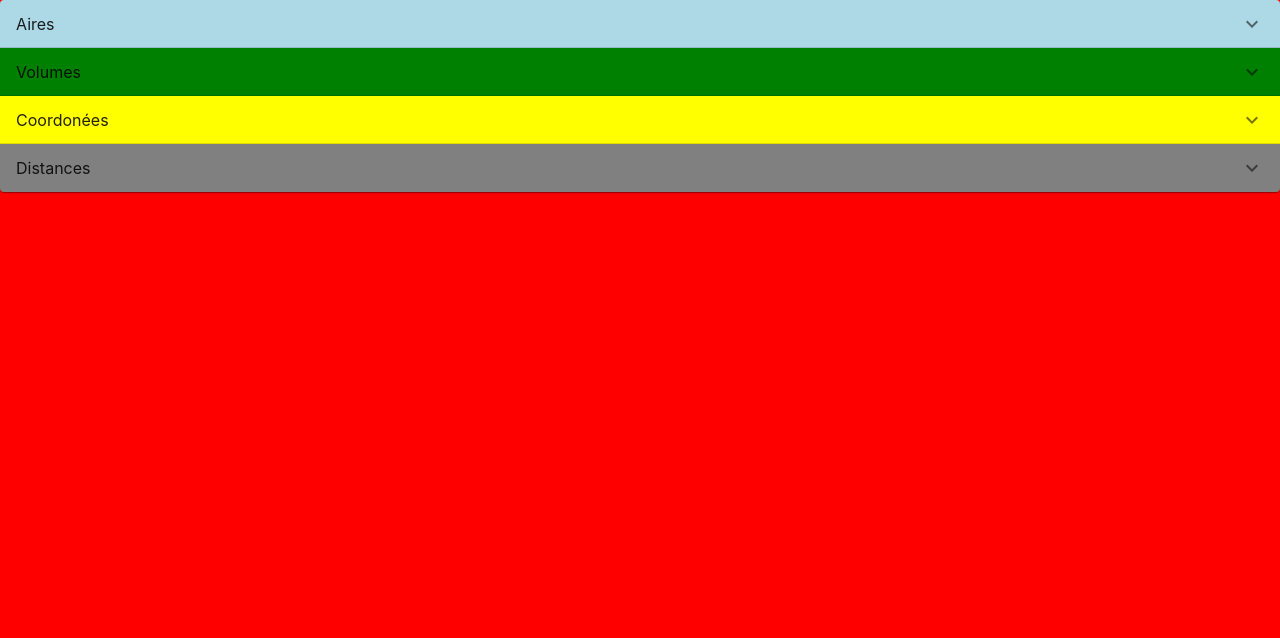
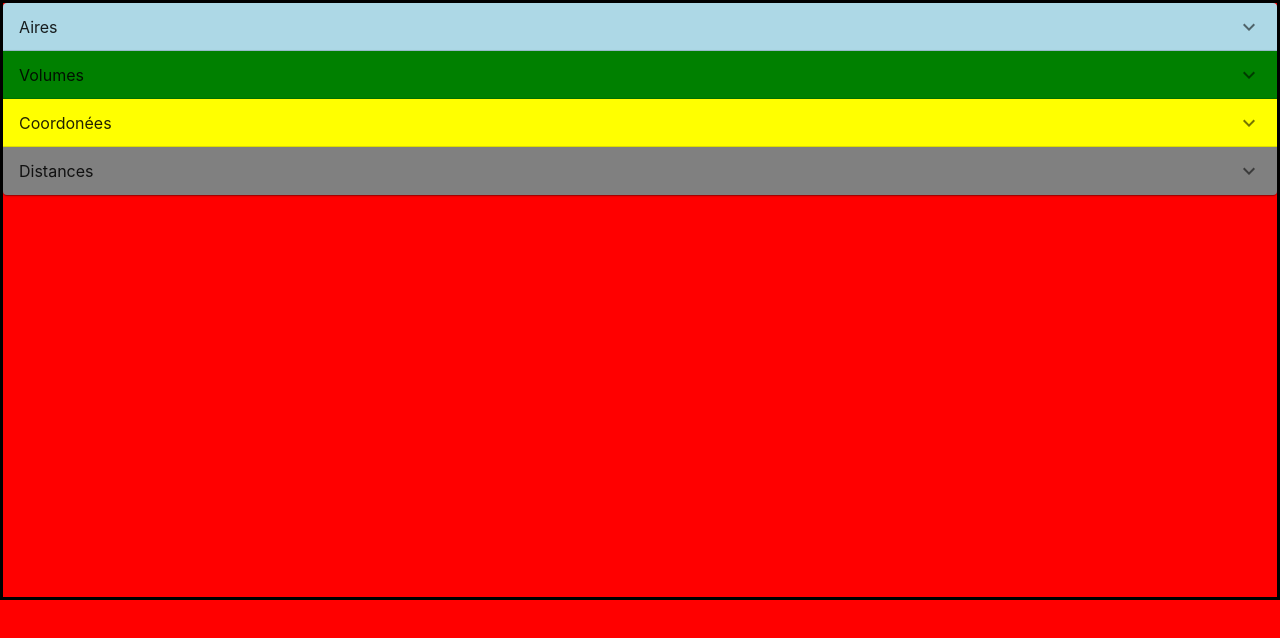
Before and after one commit to OrnellaBorges/GEO4X, a React (Create React App) app: page / in a window 1280 px wide. Shown: the top 638 px of the page. Built offline with nearby package versions, Linux system fonts and the light colour scheme.

Commit message:
create div instead of fragment as accordion parent

```diff
--- a/src/Components/Mui/Accordions/Accordions.tsx
+++ b/src/Components/Mui/Accordions/Accordions.tsx
@@ -8,13 +8,13 @@ import {
 import ExpandMoreIcon from "@mui/icons-material/ExpandMore";
 
 import { accordionData } from "../../../api/accordionData";
-import { Height } from "@mui/icons-material";
 
 export default function Accordions() {
   //States
   const [expanded, setExpanded] = useState<number[]>([]);
   const [availableHeight, setAvailableHeight] = useState<number>(0);
 
+  const accordContainerRef = useRef<HTMLDivElement | null>(null);
   // recup refs des accordions
   const accordsRefs = useRef<(HTMLElement | null)[]>([]);
   console.log("accordsRefs", accordsRefs);
@@ -37,13 +37,20 @@ export default function Accordions() {
   const handleChange = (panelIndex: number, newExpanded: boolean) => {
     console.log("hello");
     console.log("panelIndex", panelIndex, "newExpanded", newExpanded);
+    console.warn(
+      "accordContainerRef",
+      accordContainerRef.current?.offsetHeight
+    );
   };
 
   useEffect(() => {
     console.log("UE-montage");
     console.log("screenHeight", window.innerHeight);
 
-    // une fois que le composant est monté le useEffect arrive en dernier
+    const maxLimitContainer = accordContainerRef.current?.offsetHeight ?? 0;
+    console.log("maxLimit", maxLimitContainer);
+
+    // une fois que le composant est rendu le composant sont monté le useEffect arrive
     // mettre a jour tableau accordsRefs => dois avoir une liste de hauteur en nombre de chaque hauteur d'accordion au départ
 
     const accordsHeights = accordsRefs.current.map(
@@ -52,17 +59,28 @@ export default function Accordions() {
     console.log("accordHeights", accordsHeights);
     //retourne un tableau de nombre => [48, 48, 48, 48]
 
-    // faire la somme total des accordions fermés
-    //utiliser .reduce() method
-    const sum = accordsHeights.reduce(
+    // faire la somme totale des accordions fermés
+    //utiliser .reduce() prend le tableau des hauteurs
+    const sumOfAccordsHeightsClosed = accordsHeights.reduce(
       (acc, currentHeight) => acc + currentHeight,
       0
     );
-    console.log("sum", sum);
+    console.log("sumOfAccordsHeightsClosed", sumOfAccordsHeightsClosed);
+
+    //Calculer la hauteur disponible hauteur ecran - somme des hauteurs des accordions fermées
+
+    console.log(
+      "hauteur dispo =",
+      maxLimitContainer - sumOfAccordsHeightsClosed
+    );
   }, []);
 
   return (
-    <>
+    <div
+      className="accordionContainer"
+      style={{ height: "600px", border: "3px solid" }}
+      ref={accordContainerRef}
+    >
       {accordionData.map((accordion, accordIndex) => (
         <Accordion
           ref={(el) => (accordsRefs.current[accordIndex] = el)}
@@ -81,6 +99,6 @@ export default function Accordions() {
           <AccordionDetails>{accordion.content}</AccordionDetails>
         </Accordion>
       ))}
-    </>
+    </div>
   );
 }
```
